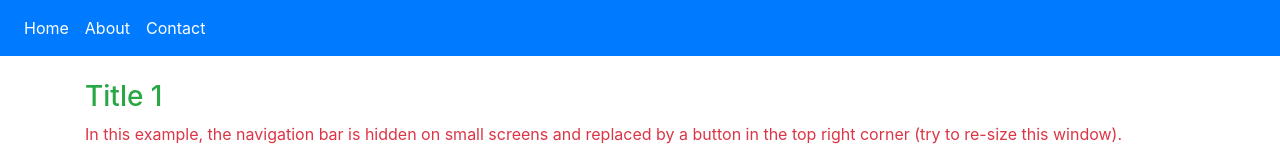
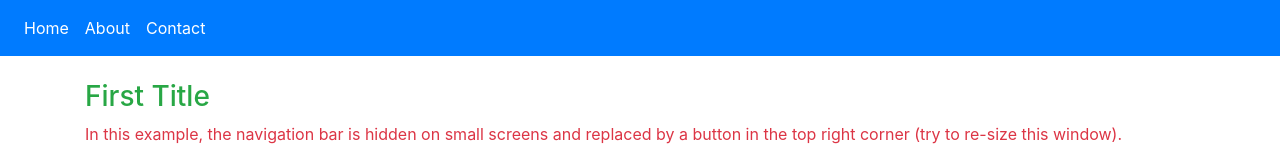
Before and after one commit to arnikdev/demo-web, a plain HTML site: page index.html in a window 1280 px wide. Shown: the top 165 px of the page. Drawn offline with nearby package versions, Linux system fonts and the light colour scheme.

Commit message:
change first title

```diff
--- a/index.html
+++ b/index.html
@@ -32,7 +32,7 @@
 <br>
 
 <div class="container">
-  <h3 class="text-success">Title 1</h3>
+  <h3 class="text-success">First Title</h3>
   <p class="text-danger">In this example, the navigation bar is hidden on small screens and replaced by a button in the top right corner (try to re-size this window).</p>
   <p class="text-danger">Only when the button is clicked, the navigation bar will be displayed.</p>
   <p class="text-danger">Tip: You can also remove the .navbar-expand-md class to ALWAYS hide navbar links and display the toggler button.</p>
```
